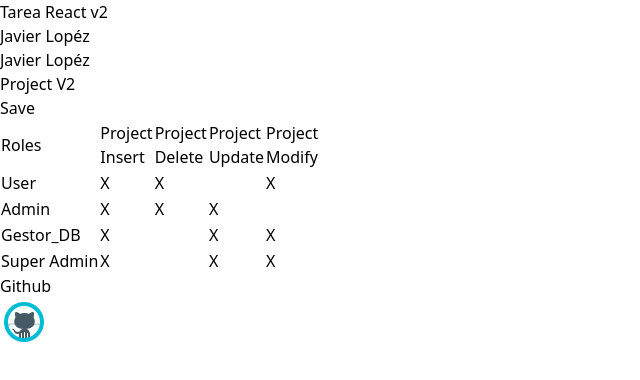
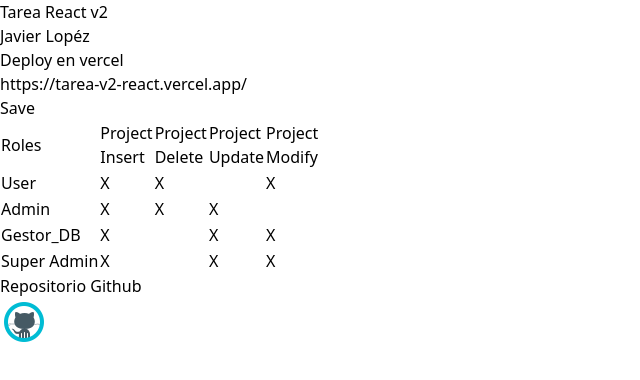
Before and after one commit to Javier94cuba/TareaV2React, a React (Vite) app in the folder TareaV2React/: page / in a window 1280 px wide. Shown: the top 380 px of the page, without its empty margins (0-640 px from the left). Built offline with nearby package versions, Linux system fonts and the light colour scheme.

Commit message:
footer update

```diff
--- a/TareaV2React/src/components/container/Footer.jsx
+++ b/TareaV2React/src/components/container/Footer.jsx
@@ -5,7 +5,7 @@ function Footer() {
   return (
     <footer className="mt-20 text-blue-500 flex items-center justify-center">
         <a target="_blank" href="https://github.com/Javier94cuba/Tarea_v2">
-        <Button  text={"Github"} img_alt={github}/>
+        <Button  text={"Repositorio Github"} img_alt={github}/>
         </a>
       </footer>
   )
--- a/TareaV2React/src/components/organims/Tables.jsx
+++ b/TareaV2React/src/components/organims/Tables.jsx
@@ -191,9 +191,9 @@ import { roles } from "../Data/Data";
       <div className="px-4 sm:px-6 lg:px-8">
         <div className="sm:flex sm:items-center">
           <div className="sm:flex-auto">
-            <h1 className="text-base font-semibold leading-6 text-gray-900">Javier Lopéz</h1>
+            <h1 className="text-base font-semibold leading-6 text-gray-900">Deploy en vercel</h1>
             <p className="mt-2 text-sm text-gray-700">
-              Project V2
+            https://tarea-v2-react.vercel.app/
             </p>
           </div>
           <div className="mt-4 sm:ml-16 sm:mt-0 sm:flex-none">
```
